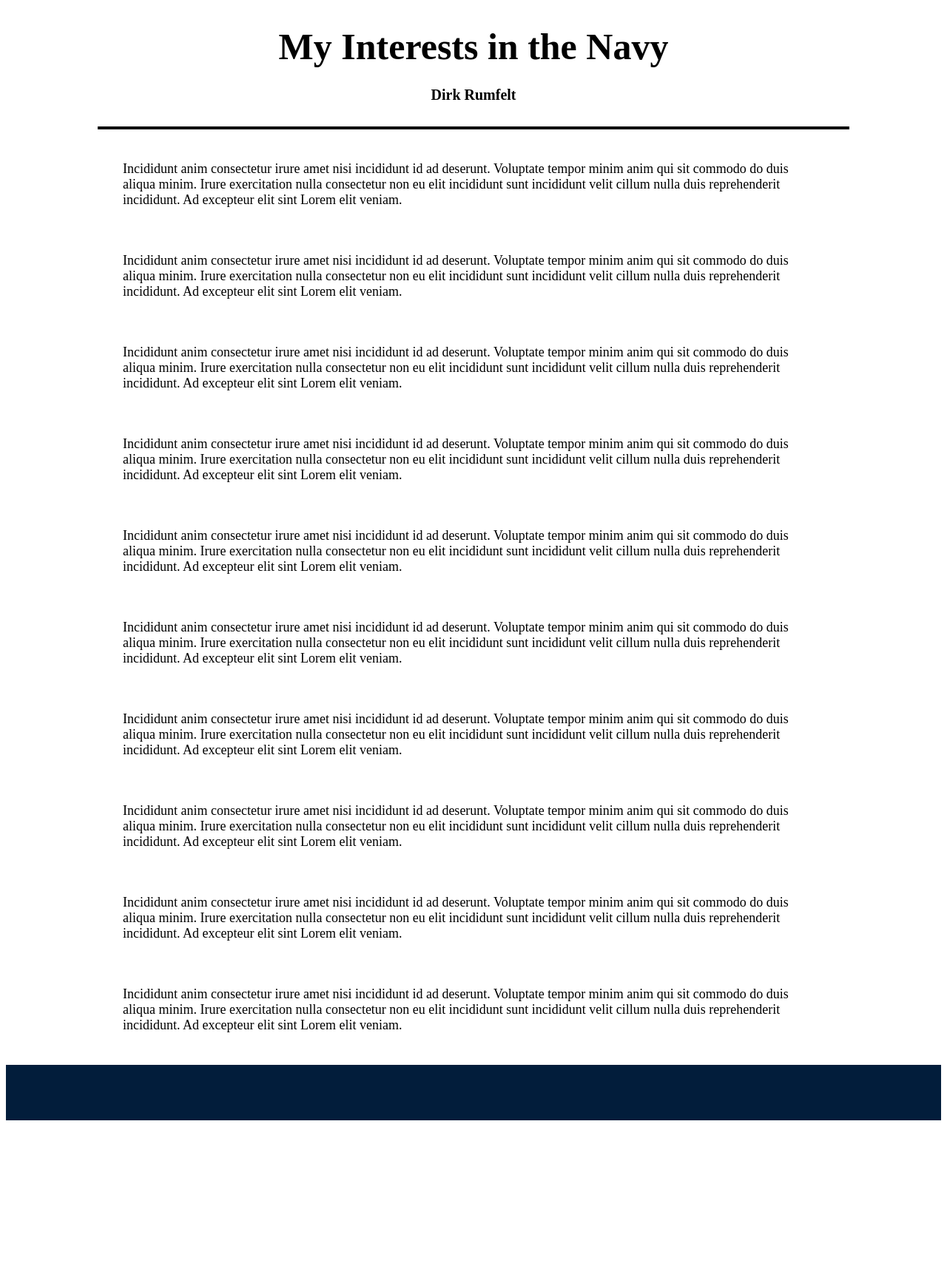
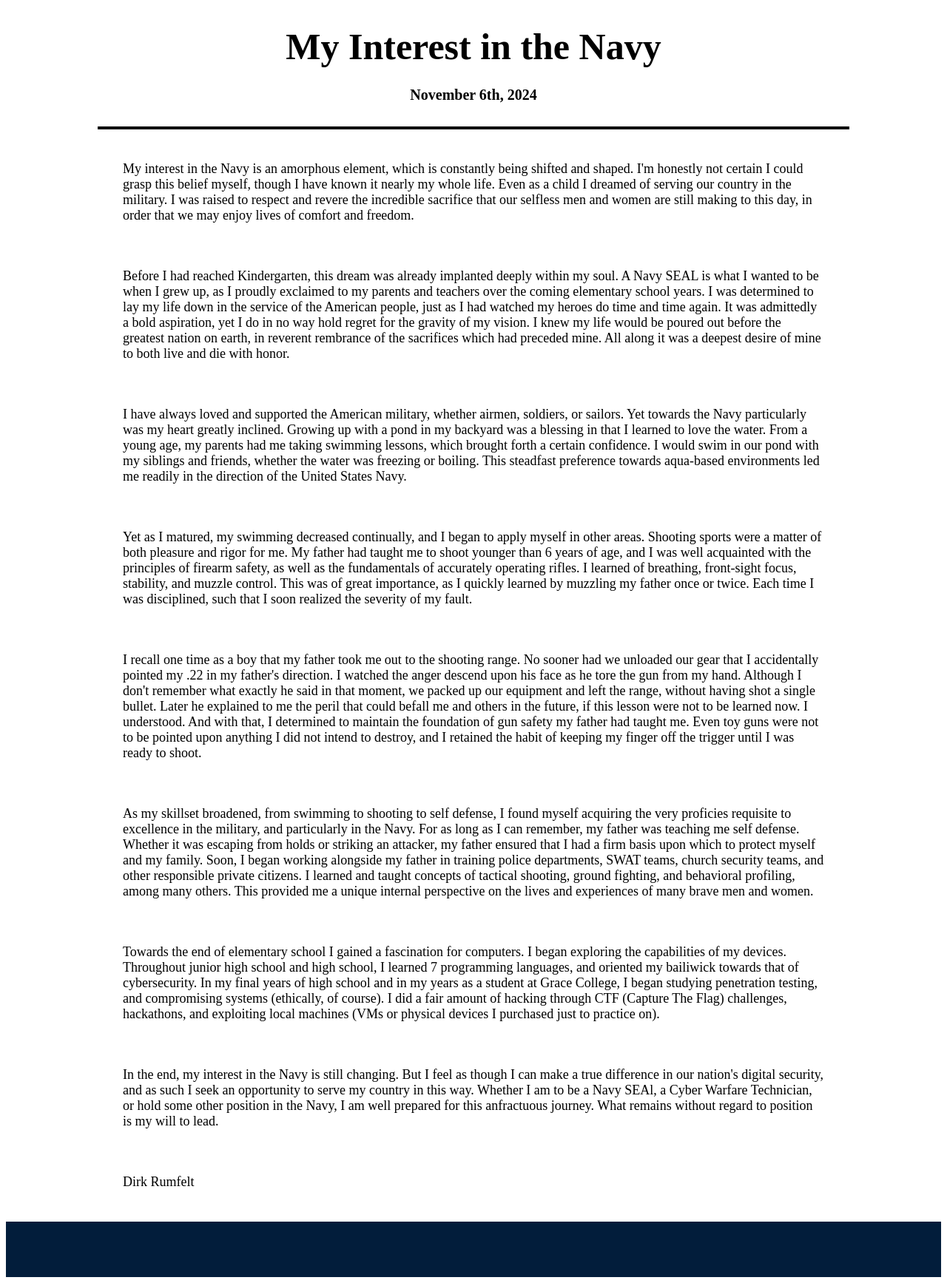
Before and after one commit to AmerikanischerAdler/go_navy, a Flask app: page /interests in a window 1280 px wide. Shown: the part 55-1790 px from the top of the page at 74% size. Before the commit the page ends 1570 px from the top, so only its background shows below. Run offline with Flask 3, Linux system fonts and the light colour scheme; some web fonts are replaced.

Commit message:
wrote blog post
My Interest in the Navy

```diff
--- a/templates/interests.html
+++ b/templates/interests.html
@@ -1,21 +1,88 @@
 {% extends "blog_template.html" %}
 
-{% block page %}Interests{% endblock %}
+{% block page %}My Interest in the Navy{% endblock %}
 
 {% block style %}interests{% endblock %}
 
 {% block content %}
-  <h1>My Interests in the Navy</h1>
-  <h4>Dirk Rumfelt</h4>
+  <h1>My Interest in the Navy</h1>
+  <h4>November 6th, 2024</h4>
   <div class="empty"></div>
-  <p>Incididunt anim consectetur irure amet nisi incididunt id ad deserunt. Voluptate tempor minim anim qui sit commodo do duis aliqua minim. Irure exercitation nulla consectetur non eu elit incididunt sunt incididunt velit cillum nulla duis reprehenderit incididunt. Ad excepteur elit sint Lorem elit veniam.</p>
-  <p>Incididunt anim consectetur irure amet nisi incididunt id ad deserunt. Voluptate tempor minim anim qui sit commodo do duis aliqua minim. Irure exercitation nulla consectetur non eu elit incididunt sunt incididunt velit cillum nulla duis reprehenderit incididunt. Ad excepteur elit sint Lorem elit veniam.</p>
-  <p>Incididunt anim consectetur irure amet nisi incididunt id ad deserunt. Voluptate tempor minim anim qui sit commodo do duis aliqua minim. Irure exercitation nulla consectetur non eu elit incididunt sunt incididunt velit cillum nulla duis reprehenderit incididunt. Ad excepteur elit sint Lorem elit veniam.</p>
-  <p>Incididunt anim consectetur irure amet nisi incididunt id ad deserunt. Voluptate tempor minim anim qui sit commodo do duis aliqua minim. Irure exercitation nulla consectetur non eu elit incididunt sunt incididunt velit cillum nulla duis reprehenderit incididunt. Ad excepteur elit sint Lorem elit veniam.</p>
-  <p>Incididunt anim consectetur irure amet nisi incididunt id ad deserunt. Voluptate tempor minim anim qui sit commodo do duis aliqua minim. Irure exercitation nulla consectetur non eu elit incididunt sunt incididunt velit cillum nulla duis reprehenderit incididunt. Ad excepteur elit sint Lorem elit veniam.</p>
-  <p>Incididunt anim consectetur irure amet nisi incididunt id ad deserunt. Voluptate tempor minim anim qui sit commodo do duis aliqua minim. Irure exercitation nulla consectetur non eu elit incididunt sunt incididunt velit cillum nulla duis reprehenderit incididunt. Ad excepteur elit sint Lorem elit veniam.</p>
-  <p>Incididunt anim consectetur irure amet nisi incididunt id ad deserunt. Voluptate tempor minim anim qui sit commodo do duis aliqua minim. Irure exercitation nulla consectetur non eu elit incididunt sunt incididunt velit cillum nulla duis reprehenderit incididunt. Ad excepteur elit sint Lorem elit veniam.</p>
-  <p>Incididunt anim consectetur irure amet nisi incididunt id ad deserunt. Voluptate tempor minim anim qui sit commodo do duis aliqua minim. Irure exercitation nulla consectetur non eu elit incididunt sunt incididunt velit cillum nulla duis reprehenderit incididunt. Ad excepteur elit sint Lorem elit veniam.</p>
-  <p>Incididunt anim consectetur irure amet nisi incididunt id ad deserunt. Voluptate tempor minim anim qui sit commodo do duis aliqua minim. Irure exercitation nulla consectetur non eu elit incididunt sunt incididunt velit cillum nulla duis reprehenderit incididunt. Ad excepteur elit sint Lorem elit veniam.</p>
-  <p>Incididunt anim consectetur irure amet nisi incididunt id ad deserunt. Voluptate tempor minim anim qui sit commodo do duis aliqua minim. Irure exercitation nulla consectetur non eu elit incididunt sunt incididunt velit cillum nulla duis reprehenderit incididunt. Ad excepteur elit sint Lorem elit veniam.</p>
+  <p>My interest in the Navy is an amorphous element, which is constantly
+  being shifted and shaped. I'm honestly not certain I could grasp this belief
+  myself, though I have known it nearly my whole life. Even as a child I dreamed
+  of serving our country in the military. I was raised to respect and revere the
+  incredible sacrifice that our selfless men and women are still making to this
+  day, in order that we may enjoy lives of comfort and freedom.</p>
+
+  <p>Before I had reached Kindergarten, this dream was already implanted deeply
+  within my soul. A Navy SEAL is what I wanted to be when I grew up, as I
+  proudly exclaimed to my parents and teachers over the coming elementary school
+  years. I was determined to lay my life down in the service of the American
+  people, just as I had watched my heroes do time and time again. It was
+  admittedly a bold aspiration, yet I do in no way hold regret for the gravity
+  of my vision. I knew my life would be poured out before the greatest nation on
+  earth, in reverent rembrance of the sacrifices which had preceded mine. All
+  along it was a deepest desire of mine to both live and die with honor.</p>
+
+  <p>I have always loved and supported the American military, whether airmen,
+  soldiers, or sailors. Yet towards the Navy particularly was my heart greatly
+  inclined. Growing up with a pond in my backyard was a blessing in that I
+  learned to love the water. From a young age, my parents had me taking swimming
+  lessons, which brought forth a certain confidence. I would swim in our pond
+  with my siblings and friends, whether the water was freezing or boiling. This
+  steadfast preference towards aqua-based environments led me readily in the
+  direction of the United States Navy.</p>
+
+  <p>Yet as I matured, my swimming decreased continually, and I began to apply
+  myself in other areas. Shooting sports were a matter of both pleasure and
+  rigor for me. My father had taught me to shoot younger than 6 years of age,
+  and I was well acquainted with the principles of firearm safety, as well as the
+  fundamentals of accurately operating rifles. I learned of breathing,
+  front-sight focus, stability, and muzzle control. This was of great
+  importance, as I quickly learned by muzzling my father once or twice. Each
+  time I was disciplined, such that I soon realized the severity of my fault.</p>
+
+  <p>I recall one time as a boy that my father took me out to the shooting range. No
+  sooner had we unloaded our gear that I accidentally pointed my .22 in my
+  father's direction. I watched the anger descend upon his face as he tore the
+  gun from my hand. Although I don't remember what exactly he said in that
+  moment, we packed up our equipment and left the range, without having shot a
+  single bullet. Later he explained to me the peril that could befall me and
+  others in the future, if this lesson were not to be learned now. I understood.
+  And with that, I determined to maintain the foundation of gun safety my father
+  had taught me. Even toy guns were not to be pointed upon anything I did not
+  intend to destroy, and I retained the habit of keeping my finger off the
+  trigger until I was ready to shoot.</p>
+
+  <p>As my skillset broadened, from swimming to shooting to self defense, I
+  found myself acquiring the very proficies requisite to excellence in the
+  military, and particularly in the Navy. For as long as I can remember, my
+  father was teaching me self defense. Whether it was escaping from holds or
+  striking an attacker, my father ensured that I had a firm basis upon which to protect
+  myself and my family. Soon, I began working alongside my father in training
+  police departments, SWAT teams, church security teams, and other responsible
+  private citizens. I learned and taught concepts of tactical shooting, ground
+  fighting, and behavioral profiling, among many others. This provided me a
+  unique internal perspective on the lives and experiences of many brave men and
+  women.</p>
+
+  <p>Towards the end of elementary school I gained a fascination for computers.
+  I began exploring the capabilities of my devices. Throughout junior high
+  school and high school, I learned 7 programming languages, and oriented my
+  bailiwick towards that of cybersecurity. In my final years of high school and
+  in my years as a student at Grace College, I began studying penetration
+  testing, and compromising systems (ethically, of course). I did a fair amount
+  of hacking through CTF (Capture The Flag) challenges, hackathons, and
+  exploiting local machines (VMs or physical devices I purchased just to
+  practice on).</p>
+
+  <p>In the end, my interest in the Navy is still changing. But I feel as though
+  I can make a true difference in our nation's digital security, and as such I
+  seek an opportunity to serve my country in this way. Whether I am to be a Navy
+  SEAl, a Cyber Warfare Technician, or hold some other position in the Navy, I
+  am well prepared for this anfractuous journey. What remains without regard to
+  position is my will to lead.</p>
+
+  <p>Dirk Rumfelt</p>
 {% endblock %}
```
Also changed, not shown: templates/aspirations.html (+24 -0 lines).
